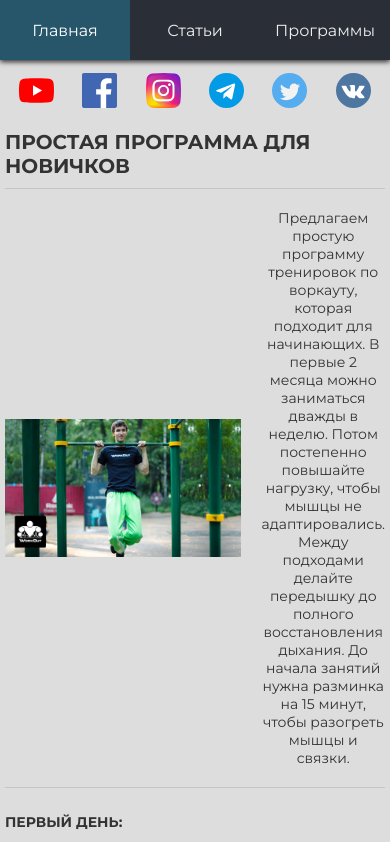
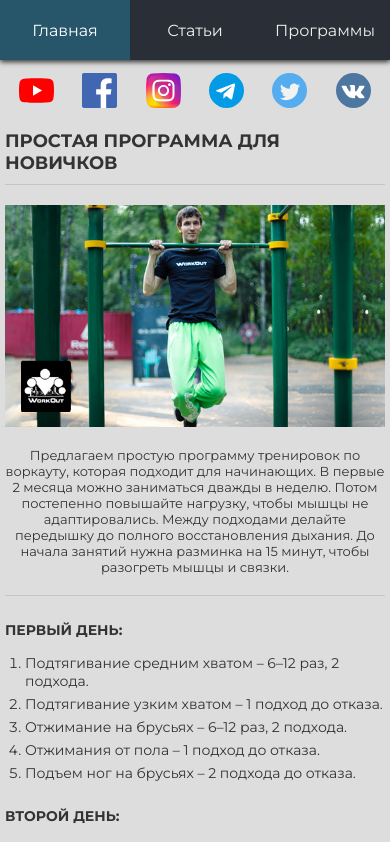
Before and after one commit to PavlenkoSt/WorkoutBlog__NextJS, a Next.js app: page /programs/0 in a window 390 px wide. Shown: the top 842 px of the page. Built offline with nearby package versions, Linux system fonts and the light colour scheme; data requests are answered from the project's data file.

Commit message:
add mobile adaptive in oneProgramPage

```diff
--- a/styles/ProgamPage.module.scss
+++ b/styles/ProgamPage.module.scss
@@ -5,6 +5,9 @@
     padding-bottom: 10px;
     border-bottom: 1px solid #c5c5c5;
     margin-bottom: 20px;
+    @media(max-width: 550px){
+        font-size: 18px;
+    }
 }
 
 .noProgImg{
@@ -24,6 +27,9 @@
     align-items: center;
     padding-bottom: 20px;
     border-bottom: 1px solid #c5c5c5;
+    @media(max-width: 900px){
+        flex-direction: column;
+    }
 }
 
 .startLineText{
@@ -31,6 +37,12 @@
     font-size: 14px;
     width: 60%;
     text-align: center;
+    @media(max-width: 900px){
+        width: 100%;
+    }
+    @media(max-width: 550px){
+        font-size: 13px;
+    }
 }
 
 .end{
--- a/styles/ProgramBlock.module.scss
+++ b/styles/ProgramBlock.module.scss
@@ -8,4 +8,10 @@
 .list{
     color: #333;
     font-size: 14px;
+    @media(max-width: 550px){
+        padding-left: 20px;
+        & li{
+            margin-top: 5px;
+        }
+    }
 }
```
